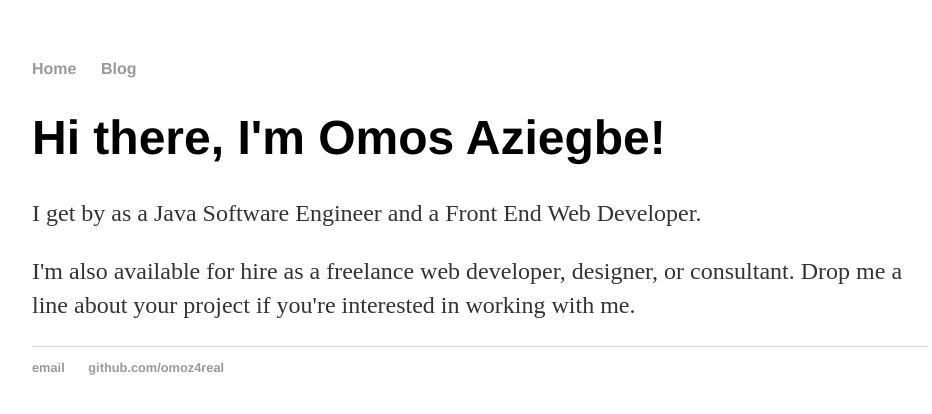
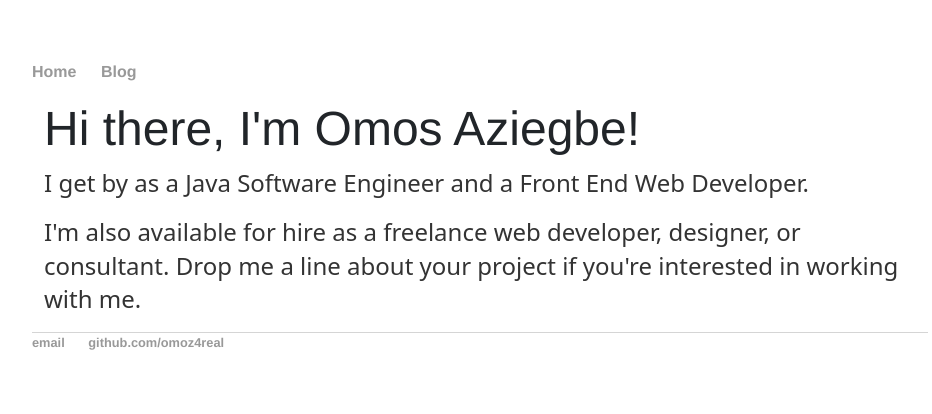
Before and after one commit to omoz4real/omoz4real.github.io, a Jekyll site: the page built from index.html, in a window 1280 px wide. Shown: the top 414 px of the page, without its empty margins (160-1092 px from the left). Built offline with Jekyll 4.4.1, drawn with Linux system fonts in a browser that asks for light colours.

Commit message:
Update default.html

```diff
--- a/_layouts/default.html
+++ b/_layouts/default.html
@@ -11,6 +11,8 @@
     <meta name="viewport" content="width=device-width, initial-scale=1">
     <meta name="description" content="Freelancer working as a Java Consultant / Software Developer working with Jakarta EE Framework / Enterprise Java Developer.">
     <meta name="robots" content="index,follow">
+        <!-- Bootstrap CSS -->
+    <link href="https://cdn.jsdelivr.net/npm/bootstrap@5.0.2/dist/css/bootstrap.min.css" rel="stylesheet" integrity="sha384-EVSTQN3/azprG1Anm3QDgpJLIm9Nao0Yz1ztcQTwFspd3yD65VohhpuuCOmLASjC" crossorigin="anonymous">
     <link rel="stylesheet" type="text/css" href="/css/main.css">
 			    <style type="text/css">
     </style>
```
